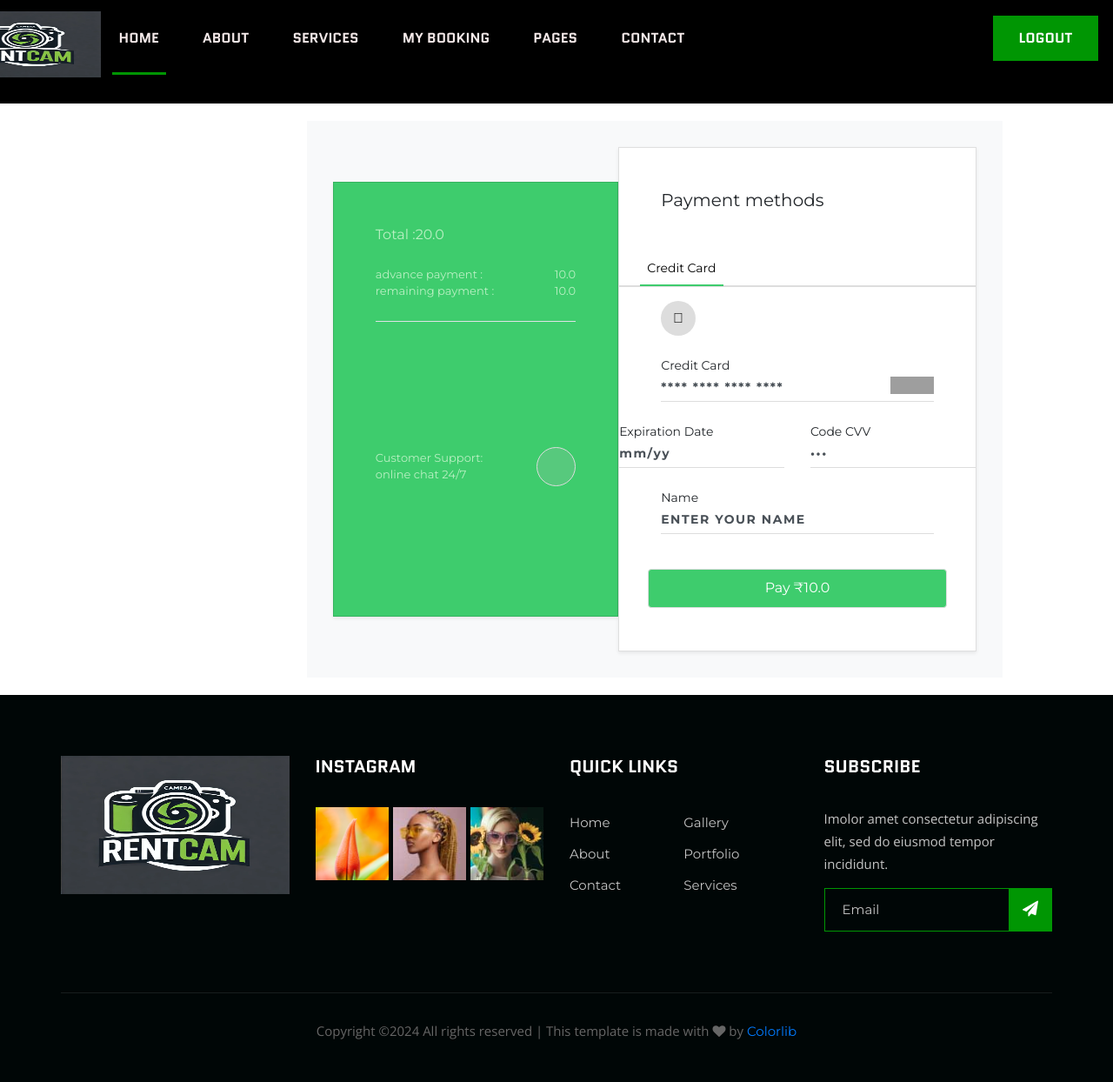
After one commit to ahzam55/rentcam, a Django app: page /paymentbal/1/ in a window 1280 px wide. The commit adds this page. Shown: the whole page at 87% size. Run offline with Django 5.2, Linux system fonts and the light colour scheme; tables that the repository leaves empty hold one stand-in row (values such as "Sample post"); some libraries are stand-ins or nearby versions; grey boxes are pictures that could not be loaded.

Commit message:
user side rentholder booking and payment commit

```diff
--- a/rentholder/views.py
+++ b/rentholder/views.py
@@ -94,7 +94,7 @@ def booking_accept(request,id):
         print(id)
 
         booking_obj = booking.objects.get(id=id)
-        booking_obj.booking_status ="accept"
+        booking_obj.booking_status ="rentholder accept your order"
         booking_obj.save()
 
     return redirect('rentholderpricing')
@@ -104,7 +104,7 @@ def booking_reject(request,id):
         print(id)
 
         booking_obj = booking.objects.get(id=id)
-        booking_obj.booking_status ="reject"
+        booking_obj.booking_status ="rentholder reject your order"
         booking_obj.save()
 
     return redirect('rentholderpricing')
--- /dev/null
+++ b/templates/users/bal_payment.html
@@ -0,0 +1,125 @@
+{% include 'users/header.html' %}
+{% load static %}
+
+<link rel="stylesheet" href="{% static 'user/payment.css' %}" type="text/css">
+{% csrf_token %}
+{% for data in bal_details %}
+<div class="container-payment bg-light d-md-flex align-items-center" style="margin-left: 42ex;">
+    <div class="card box1 shadow-sm p-md-5 p-md-5 p-4">
+      <div class="fw-bolder mb-4">
+        <span class="fas fa-dollar-sign"></span>
+        <span class="ps-1">Total :{{total_price}}</span>
+      </div>
+      <div class="d-flex flex-column">
+        <div class="d-flex align-items-center justify-content-between text">
+          <span class="">advance payment :</span>
+          <span class="fas fa-dollar-sign">
+            <span class="ps-1">{{data.adv_amount}}</span>
+          </span>
+
+        </div>
+        <div class="d-flex align-items-center justify-content-between text mb-4">
+          <span>remaining payment :</span>
+          <span class="fas fa-dollar-sign">
+            <span class="ps-1">{{data.bal_amount}}</span>
+          </span>
+        </div>
+        <div class="border-bottom mb-4"></div>
+        <div class="d-flex flex-column mb-4">
+          <span class="far fa-file-alt text">
+            <span class="ps-2"></span>
+          </span>
+          <span class="ps-3"></span>
+        </div>
+        <div class="d-flex flex-column mb-5">
+          <span class="far fa-calendar-alt text">
+            <span class="ps-2"></span>
+          </span>
+          <span class="ps-3"></span>
+        </div>
+        <div class="d-flex align-items-center justify-content-between text mt-5">
+          <div class="d-flex flex-column text">
+            <span>Customer Support:</span>
+            <span>online chat 24/7</span>
+          </div>
+          <div class="btn btn-primary rounded-circle">
+            <span class="fas fa-comment-alt"></span>
+          </div>
+        </div>
+      </div>
+    </div>
+    <div class="card box2 shadow-sm">
+      <div class="d-flex align-items-center justify-content-between p-md-5 p-4">
+        <span class="h5 fw-bold m-0">Payment methods</span>
+        <div class="btn btn-primary bar">
+
+        </div>
+      </div>
+      <ul class="nav nav-tabs mb-3 px-md-4 px-2">
+        <li class="nav-item">
+          <a class="nav-link px-2 active" aria-current="page" href="#">Credit Card</a>
+        </li>
+
+      </ul>
+      <div class="px-md-5 px-4 mb-4 d-flex align-items-center">
+        <div class="btn btn-success me-4">
+          <span class="fas fa-plus"></span>
+        </div>
+
+      </div>
+      <form action="{% url 'bal_paymentaction' id=data.bill_no %}" method="POST">
+        {% csrf_token %}
+        <div class="row">
+          <div class="col-12">
+            <div class="d-flex flex-column px-md-5 px-4 mb-4">
+              <span>Credit Card</span>
+              <div class="inputWithIcon">
+                <input class="form-control" type="text" value="**** **** **** ****">
+                <span class="">
+                  <img class="payimg" src="https://www.freepnglogos.com/uploads/mastercard-png/mastercard-logo-logok-15.png" alt="">
+                </span>
+              </div>
+            </div>
+          </div>
+          <div class="col-md-6">
+            <div class="d-flex flex-column ps-md-5 px-md-0 px-4 mb-4">
+              <span>Expiration <span class="ps-1">Date</span>
+              </span>
+              <div class="inputWithIcon">
+                <input type="text" class="form-control" value="mm/yy">
+                <span class="fas fa-calendar-alt"></span>
+              </div>
+            </div>
+          </div>
+          <div class="col-md-6">
+            <div class="d-flex flex-column pe-md-5 px-md-0 px-4 mb-4">
+              <span>Code CVV</span>
+              <div class="inputWithIcon">
+                <input type="password" class="form-control" value="123">
+
+              </div>
+            </div>
+          </div>
+          <div class="col-12">
+            <div class="d-flex flex-column px-md-5 px-4 mb-4">
+              <span>Name</span>
+              <div class="inputWithIcon">
+                <input class="form-control text-uppercase" type="text" value="Enter your Name ">
+                <input type="hidden" name="totalprice" value="{{total_price}}">
+                <input type="hidden" name="rentholderid" value="{{rentholderid}}">
+                <input type="hidden" name="remaining" value="{{remaining}}">
+                <input type="hidden" name="advance" value="{{advance}}">
+              </div>
+            </div>
+          </div>
+          <div class="col-12 px-md-5 px-4 mt-3">
+            <button type="submit" class="btn btn-primary w-100">Pay ₹{{data.bal_amount}}</div>
+
+          </div>
+        </div>
+      </form>
+    </div>
+  </div>
+  {% endfor %}
+
+  {% include 'users/footer.html' %}
--- a/templates/users/header.html
+++ b/templates/users/header.html
@@ -30,7 +30,7 @@
     </div>
 
     <!-- Header Section Begin -->
-    <header class="header-section">
+    <header class="header-section" style="background-color: black;">
         <div class="container-fluid">
             <div class="row">
                 <div class="col-lg-12">
@@ -39,7 +39,7 @@
                             <img src="{% static 'user/img/logo.webp' %}" alt=""style="width: 30ex;height: 9ex;margin-left: -9ex;margin-top: -2ex;">
                         </a>
                     </div>
-                    <nav class="nav-menu mobile-menu"style="background-color: black;">
+                    <nav class="nav-menu mobile-menu">
                         <ul style="margin-left: -17ex;">
                             <li class="active"><a href="{% url 'index'  %}">Home</a></li>
                             <li><a href="{% url 'about'  %}">About</a></li>
--- a/users/urls.py
+++ b/users/urls.py
@@ -17,8 +17,9 @@ urlpatterns = [
     path('bookingaction', views.bookingaction, name="bookingaction"),
     path('paymentadv/<id>/<price>/<total_price>', views.paymentadv, name="paymentadv"),
     path('ad_paymentaction', views.ad_paymentaction, name="ad_paymentaction"),
-     path('bookingconformed', views.bookingconformed, name="bookingconformed"),
-
+    path('bookingconformed', views.bookingconformed, name="bookingconformed"),
+    path('paymentbal/<id>/', views.paymentbal, name="paymentbal"),
+    path('bal_paymentaction/<id>/', views.bal_paymentaction, name="bal_paymentaction"),
 
 
 ]
--- a/users/views.py
+++ b/users/views.py
@@ -144,3 +144,29 @@ def ad_paymentaction(request):
         booking_obj.save()
 
     return redirect("bookingconformed")
+
+def paymentbal(request,id):
+    bal_details = payment.objects.filter(bill_no=id)
+    for data in bal_details:
+        total_price = data.bal_amount+data.adv_amount
+        print(total_price)
+    return render(request, "users/bal_payment.html",{"bal_details": bal_details,"total_price": total_price})
+
+def bal_paymentaction(request,id):
+    if request.method=="POST":
+        booking_obj = booking.objects.get(bill_id=id)
+        booking_obj.booking_status = "booking confirmed"
+        booking_obj.save()
+
+
+        pay_obj =payment()
+        pay_obj =payment.objects.get(bill_no=id)
+        pay_obj.payment_status =  "booked confirmed"
+        pay_obj.save()
+
+        reg_obj =bookingmaster()
+        reg_obj =bookingmaster.objects.get(id=id)
+        reg_obj.booking_status =  "booked confirmed"
+        reg_obj.save()
+
+    return redirect(pricing)
```
Also changed, not shown: templates/users/mybooking.html (+8 -0 lines).
